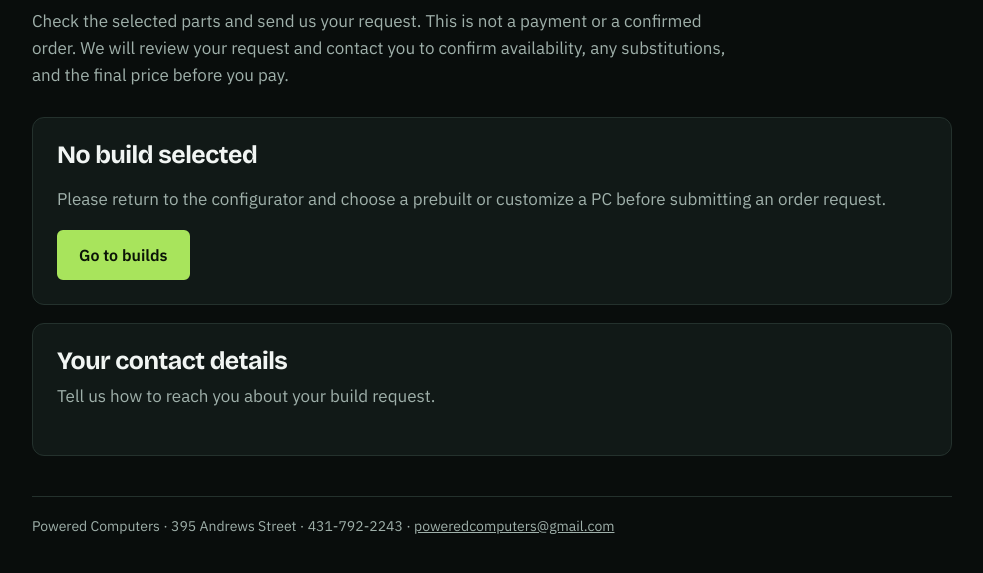
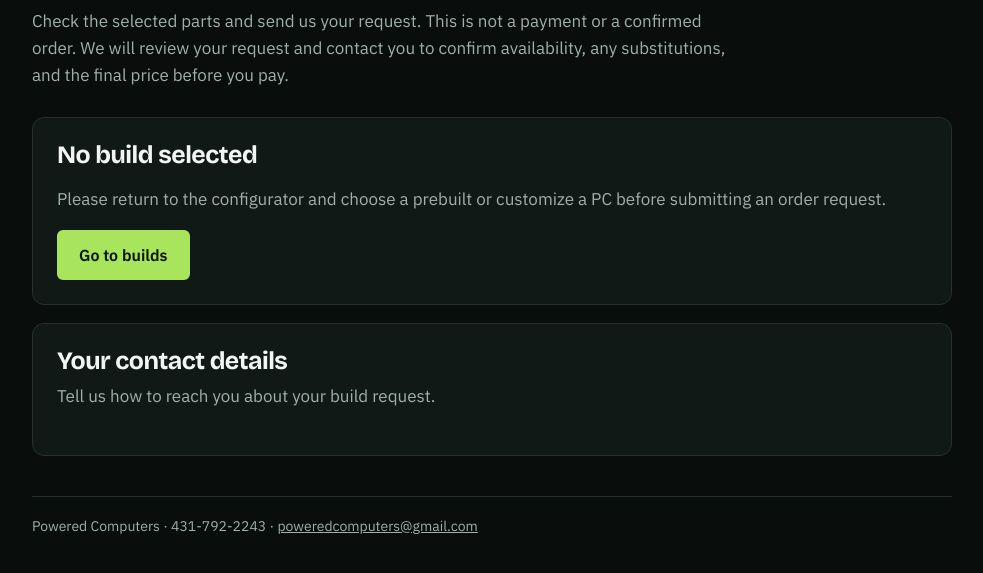
Before and after one commit to ZZPrometheus/powered-computers, a website: page public/checkout.html in a window 1280 px wide. Shown: the part 247-820 px from the top of the page, without its empty margins (148-1131 px from the left). Drawn offline with nearby package versions, Linux system fonts and the light colour scheme.

Commit message:
Remove business street address from website

```diff
--- a/public/checkout.html
+++ b/public/checkout.html
@@ -39,7 +39,7 @@
 </form>
 </section>
 </main>
-<footer>Powered Computers · 395 Andrews Street · 431-792-2243 · <a href="mailto:poweredcomputers@gmail.com">poweredcomputers@gmail.com</a></footer>
+<footer>Powered Computers · 431-792-2243 · <a href="mailto:poweredcomputers@gmail.com">poweredcomputers@gmail.com</a></footer>
 </div>
 <script>
 (function(){
```
